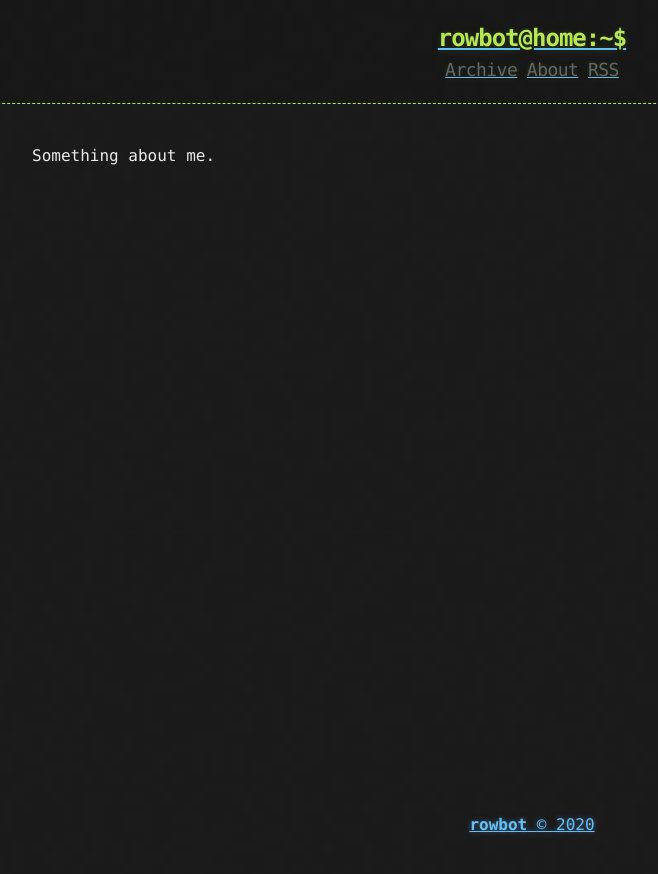
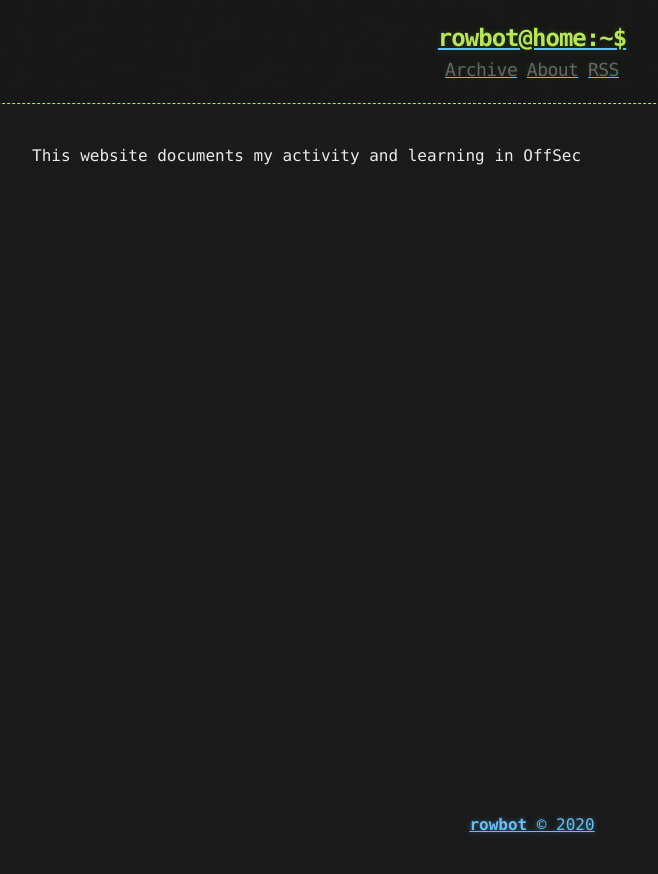
Before and after one commit to rowbot1/offsec, a Jekyll site: the page built from about.md, in a window 1280 px wide. Shown: the top 874 px of the page, without its empty margins (108-766 px from the left). Built offline with Jekyll 4.4.1, drawn with Linux system fonts in a browser that asks for light colours.

Commit message:
Update about.md

```diff
--- a/about.md
+++ b/about.md
@@ -3,4 +3,4 @@ layout: page
 title: About
 ---
 
-Something about me.
+This website documents my activity and learning in OffSec
```
